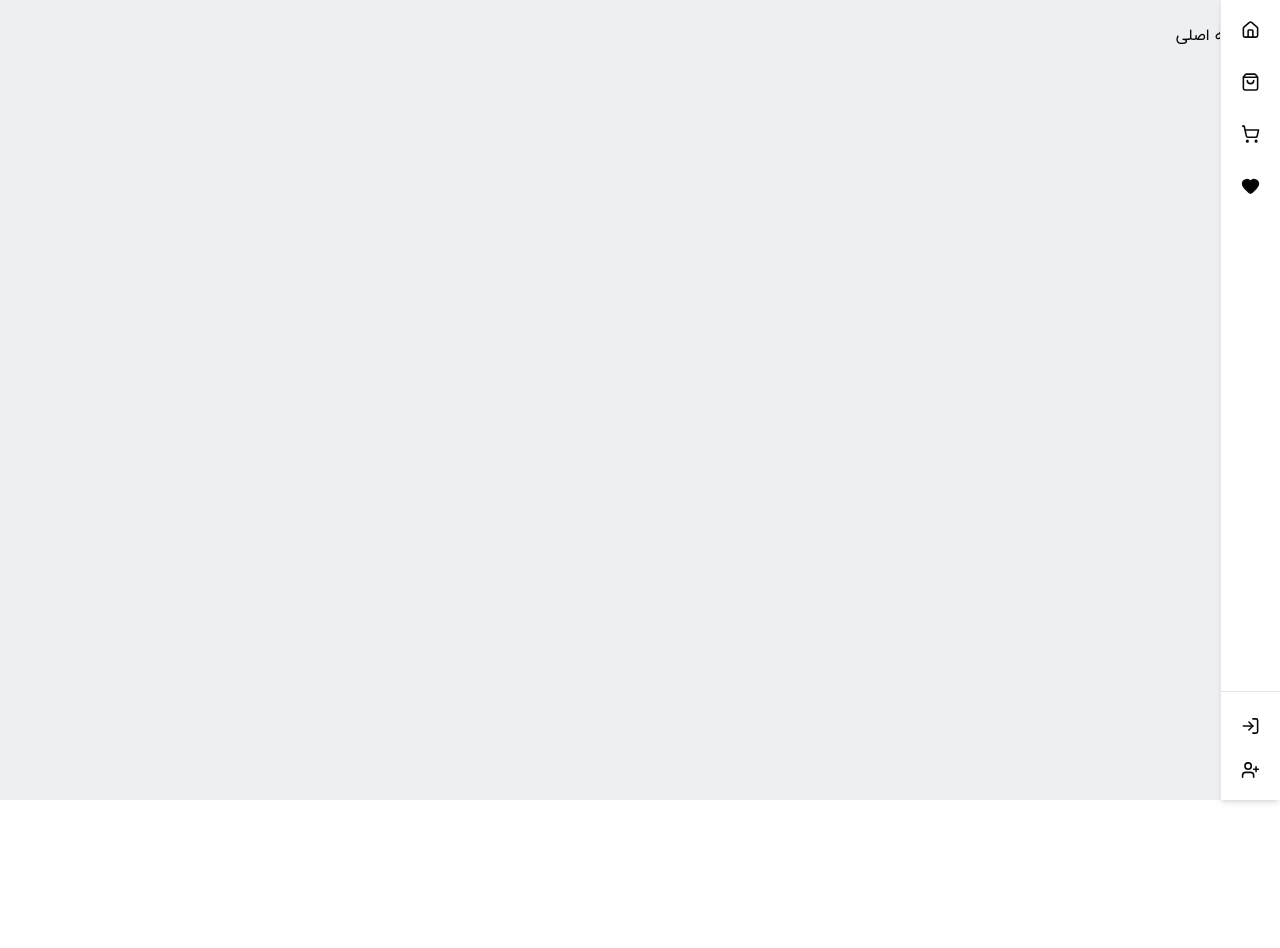
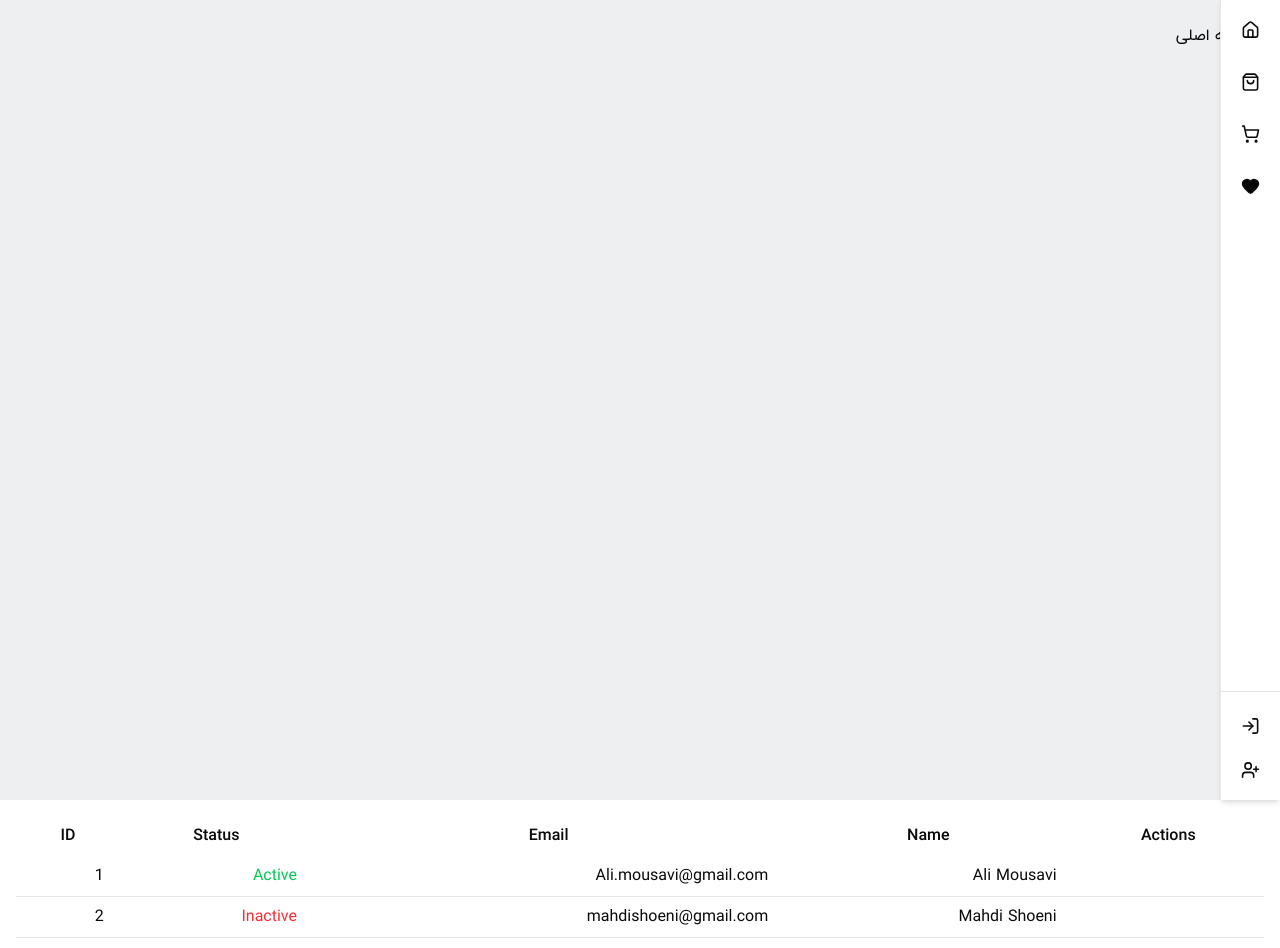
Before and after one commit to zahrabayattt/e-commerce, a React (Vite) app: page /admin in a window 1280 px wide. Shown: the top 948 px of the page. Before the commit the page ends 800 px from the top, so only its background shows below. Built offline with nearby package versions, Linux system fonts and the light colour scheme.

Commit message:
users page

```diff
--- a/src/App.tsx
+++ b/src/App.tsx
@@ -2,6 +2,7 @@ import { BrowserRouter, Route, Routes } from 'react-router-dom';
 import Layout from './Layout';
 import CartPage from './pages/CartPage';
 import ProfilePage from './pages/ProfilePage';
+import AdminPage from './pages/AdminPage';
 
 function App() {
   return (
@@ -9,7 +10,6 @@ function App() {
       <BrowserRouter>
         <Layout>
           <div>صفحه اصلی</div>
-
         </Layout>
         <Routes>
           {/* I commented Button component which was implanted as an instant
@@ -19,6 +19,7 @@ function App() {
           <Route path="profile" element={<ProfilePage />} />
           <Route path="shop" />
           <Route path="favorite" />
+          <Route path="admin" element={<AdminPage />} />
         </Routes>
       </BrowserRouter>
     </>
--- /dev/null
+++ b/src/pages/AdminPage.tsx
@@ -0,0 +1,124 @@
+import React, { useState } from 'react';
+
+interface User {
+  id: string;
+  name: string;
+  email: string;
+  status: string;
+}
+
+const initialUsers: User[] = [
+  {
+    id: '1',
+    name: 'Ali Mousavi',
+    email: 'Ali.mousavi@gmail.com',
+    status: 'active',
+  },
+  {
+    id: '2',
+    name: 'Mahdi Shoeni',
+    email: 'mahdishoeni@gmail.com',
+    status: 'inactive',
+  },
+  {
+    id: '3',
+    name: 'Example User',
+    email: 'example@gmail.com',
+    status: 'inactive',
+  },
+];
+
+const AdminPage: React.FC = () => {
+  const [users, setUsers] = useState<User[]>(initialUsers);
+  const [editingUser, setEditingUser] = useState<User | null>(null);
+  const [newName, setNewName] = useState('');
+  const [newEmail, setNewEmail] = useState('');
+
+  const handleEdit = (user: User) => {
+    setEditingUser(user);
+    setNewName(user.name);
+    setNewEmail(user.email);
+  };
+
+  const handleSave = () => {
+    if (editingUser) {
+      const updatedUsers = users.map((user) =>
+        user.id === editingUser.id ? { ...user, name: newName, email: newEmail } : user
+      );
+      setUsers(updatedUsers);
+      setEditingUser(null);
+    }
+  };
+
+  const handleDelete = (id: string) => {
+    const updatedUsers = users.filter((user) => user.id !== id);
+    setUsers(updatedUsers);
+  };
+
+  return (
+    <div className="container mx-auto p-4">
+      <table className="min-w-full table-auto">
+        <thead>
+          <tr>
+            <th className="py-2 px-4">Actions</th>
+            <th className="py-2 px-4">Name</th>
+            <th className="py-2 px-4">Email</th>
+            <th className="py-2 px-4">Status</th>
+            <th className="py-2 px-4">ID</th>
+          </tr>
+        </thead>
+        <tbody>
+          {users.map((user) => (
+            <tr key={user.id} className="border-b">
+              <td className="py-2 px-4">
+                <button
+                  className="text-blue-500 hover:text-blue-700"
+                  onClick={() => handleEdit(user)}
+                ></button>
+                <button
+                  className="text-red-500 hover:text-red-700 mx-2"
+                  onClick={() => handleDelete(user.id)}
+                ></button>
+              </td>
+              <td className="py-2 px-4">{user.name}</td>
+              <td className="py-2 px-4">{user.email}</td>
+              <td className="py-2 px-4">
+                {user.status === 'active' ? (
+                  <span className="text-green-500">Active</span>
+                ) : (
+                  <span className="text-red-500">Inactive</span>
+                )}
+              </td>
+              <td className="py-2 px-4">{user.id}</td>
+            </tr>
+          ))}
+        </tbody>
+      </table>
+
+      {editingUser && (
+        <div className="mt-4">
+          <h2 className="text-xl font-semibold">Edit User</h2>
+          <input
+            type="text"
+            placeholder="Name"
+            value={newName}
+            onChange={(e) => setNewName(e.target.value)}
+            className="border p-2 mt-2"
+          />
+          <input
+            type="email"
+            placeholder="Email"
+            value={newEmail}
+            onChange={(e) => setNewEmail(e.target.value)}
+            className="border p-2 mt-2"
+          />
+          <button onClick={handleSave} className="mt-2 bg-blue-500 text-white p-2">
+            Save Changes
+          </button>
+        </div>
+      )}
+    </div>
+  );
+};
+
+export default AdminPage;
```
